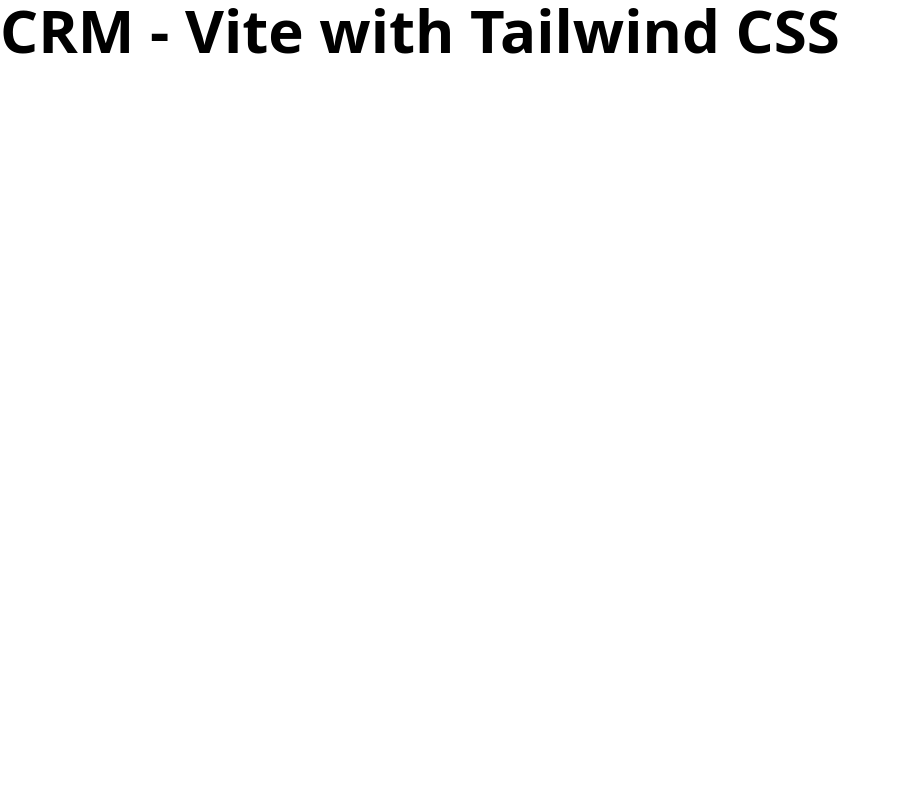
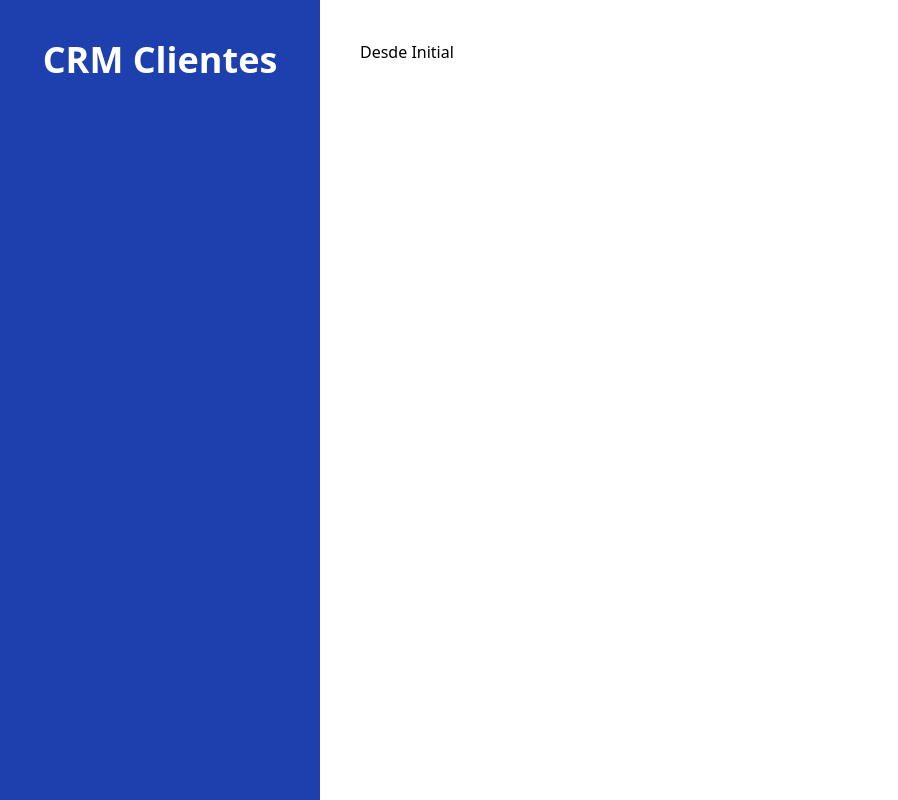
Before and after one commit to JordiTrassi/CRM-Vite, a React (Vite) app: page / in a window 1280 px wide. Shown: the whole page, without its empty margins (0-898 px from the left). Built offline with nearby package versions, Linux system fonts and the light colour scheme.

Commit message:
Created Initial page and added Layout styles

```diff
--- a/index.html
+++ b/index.html
@@ -8,9 +8,9 @@
       href="https://img.icons8.com/external-flaticons-lineal-color-flat-icons/2x/external-crm-sales-flaticons-lineal-color-flat-icons.png"
     />
     <meta name="viewport" content="width=device-width, initial-scale=1.0" />
-    <title>CRM whit Vite & Tailwind</title>
+    <title>CRM with Vite & Tailwind CSS</title>
   </head>
-  <body>
+  <body class="min-h-screen bg-gray-100">
     <div id="root"></div>
     <script type="module" src="/src/main.jsx"></script>
   </body>
--- a/src/components/Layout.jsx
+++ b/src/components/Layout.jsx
@@ -2,10 +2,14 @@
 
 export const Layout = () => {
   return (
-    <div>
-          <h1 className="text-6xl font-bold">CRM - Vite with Tailwind CSS</h1>
+    <div className='md:flex md:min-h-screen'>
+        <aside className='md:w-1/4 bg-blue-800 px-5 py-10'>
+              <h2 className='text-4xl font-black text-center text-white'>CRM Clientes</h2>
+        </aside>
 
-          <Outlet />
+        <main className='md:w-3/4 p-10 md:h-screen overflow-scroll'>
+            <Outlet />
+        </main>
     </div>
   )
 }
--- a/src/main.jsx
+++ b/src/main.jsx
@@ -2,14 +2,19 @@
 import ReactDOM from 'react-dom/client'
 import { createBrowserRouter, RouterProvider } from 'react-router-dom'
 import { Layout } from './components'
-import { NewClient } from './pages'
+import { Initial, NewClient } from './pages'
 import './index.css'
+
 
 const router = createBrowserRouter([
   {
     path: '/',
     element: <Layout />,
     children: [
+      {
+        index: true,
+        element: <Initial />
+      },
       {
         path: '/clientes/nuevo',
         element: <NewClient />
--- /dev/null
+++ b/src/pages/Initial.jsx
@@ -0,0 +1,9 @@
+
+
+export const Initial = () => {
+  return (
+    <div>
+      Desde Initial
+    </div>
+  )
+}
--- a/src/pages/index.js
+++ b/src/pages/index.js
@@ -1 +1,2 @@
+export * from './Initial';
 export * from './NewClient';
```
